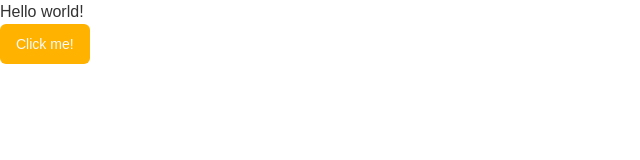
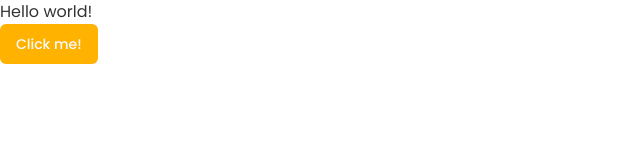
Before and after one commit to felipp2t/fsw-donalds, a Next.js app: page / in a window 1280 px wide. Shown: the top 160 px of the page, without its empty margins (0-640 px from the left). Built offline with nearby package versions, Linux system fonts and the light colour scheme.

Commit message:
✨ feat: integrate poppins font into layout

```diff
--- a/src/app/layout.tsx
+++ b/src/app/layout.tsx
@@ -1,9 +1,15 @@
 import type { Metadata } from "next";
 import "./globals.css";
 
+import { Poppins } from "next/font/google";
+
+const poppins = Poppins({
+  weight: ["100", "200", "300", "400", "500", "600", "700", "800", "900"],
+  subsets: ["latin"],
+});
+
 export const metadata: Metadata = {
-  title: "Create Next App",
-  description: "Generated by create next app",
+  title: "FSW Donalds",
 };
 
 export default function RootLayout({
@@ -13,7 +19,7 @@
 }>) {
   return (
     <html lang="en">
-      <body>{children}</body>
+      <body className={`${poppins.className}`}>{children}</body>
     </html>
   );
 }
```
